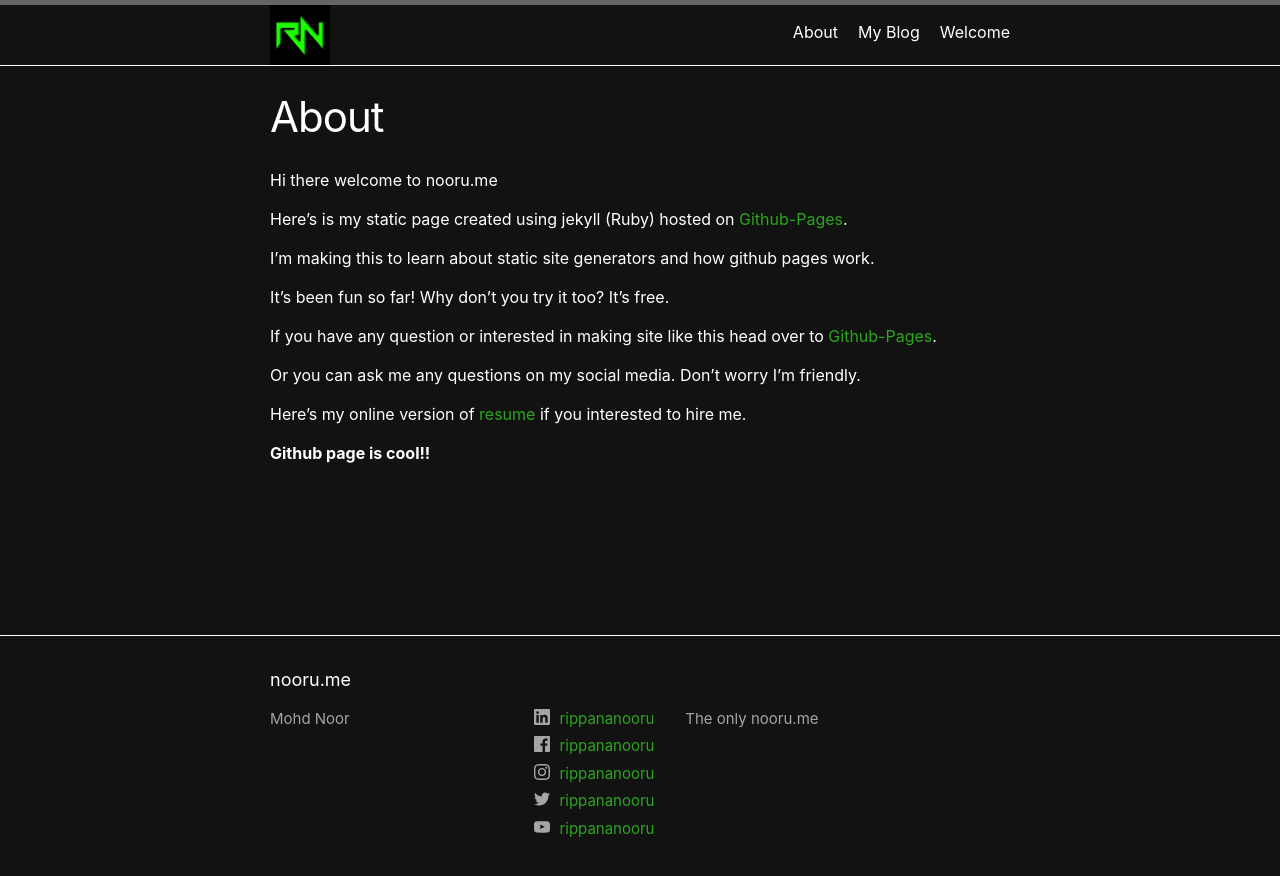
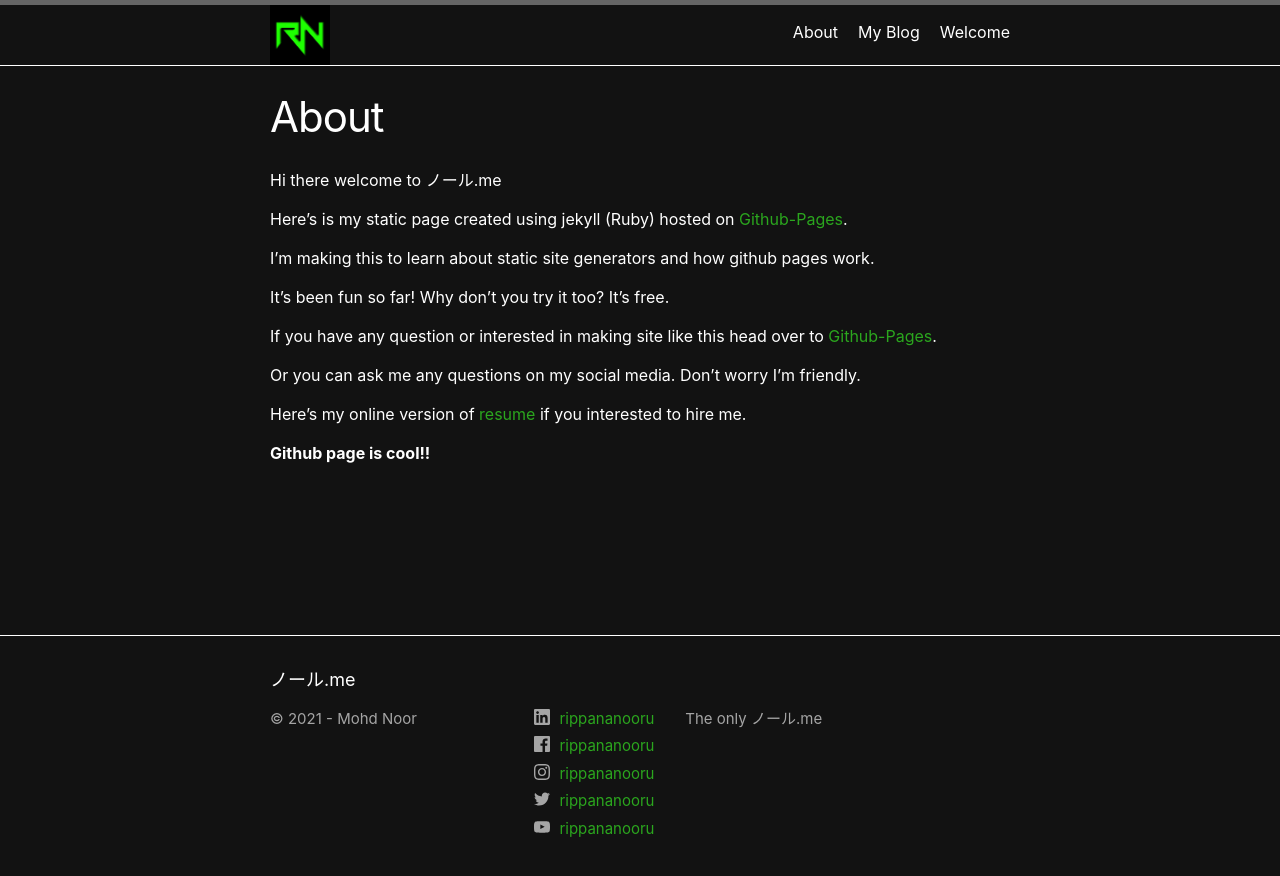
Before and after one commit to rippananooru/rippananooru.github.io, a Jekyll site: the page built from pages/about.markdown, in a window 1280 px wide. Shown: the top 876 px of the page. Built offline with Jekyll 4.4.1, drawn with Linux system fonts in a browser that asks for light colours.

Commit message:
change title

```diff
--- a/_config.yml
+++ b/_config.yml
@@ -18,10 +18,10 @@
 # You can create any custom variable you would like, and they will be accessible
 # in the templates via {{ site.myvariable }}.
 
-title: nooru.me
+title: ノール.me
 #email: email@nooru.me
 description: >- # this means to ignore newlines until "baseurl:"
-  The only nooru.me
+  The only ノール.me
 baseurl: "" # the subpath of your site, e.g. /blog
 url: "https://nooru.me" # the base hostname & protocol for your site, e.g. http://example.com
 twitter_username: rippananooru
--- a/_includes/footer.html
+++ b/_includes/footer.html
@@ -9,6 +9,7 @@
       <div class="footer-col footer-col-1">
         <ul class="contact-list">
           <li class="p-name">
+            <span>&copy; {{ "now" | date: "%Y"}} - </span>
             {%- if site.author -%}
               {{ site.author | escape }}
             {%- else -%}
--- a/pages/about.markdown
+++ b/pages/about.markdown
@@ -4,7 +4,7 @@ title: About
 permalink: /about
 ---
 
-Hi there welcome to nooru.me
+Hi there welcome to {{ site.title }}
 
 Here's is my static page created using jekyll (Ruby) hosted on [Github-Pages].
 
```
